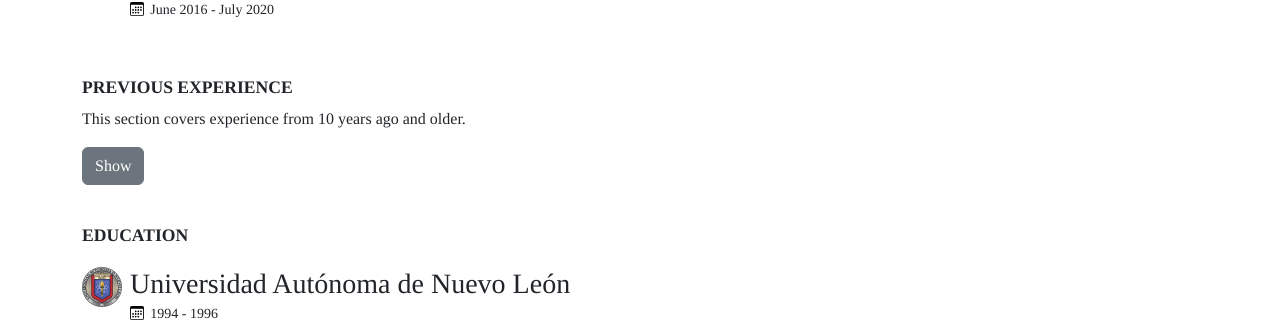
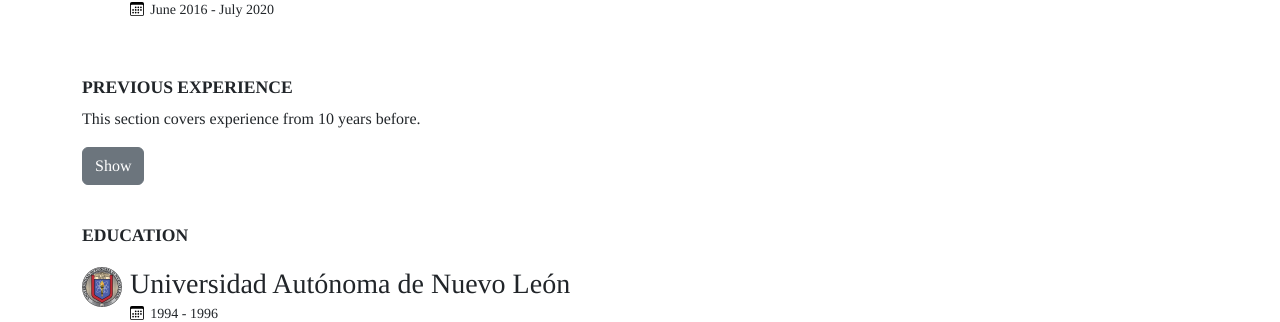
Before and after one commit to xmzio/resume, a Jekyll site: the page built from index.md, in a window 1280 px wide. Shown: the part 1911-2233 px from the top of the page. Built offline with Jekyll 4.4.1, drawn with Linux system fonts in a browser that asks for light colours; part of the change alters nothing that is shown.

Commit message:
Adds printable caption for previous experience section

```diff
--- a/index.md
+++ b/index.md
@@ -19,7 +19,8 @@ hero: |
 skillsSoft_caption:
 skillsTechnical_caption:
 experience_caption:
-experiencePrevious_caption: "This section covers experience from 10 years ago and older."
+experiencePrevious_caption: "This section covers experience from 10 years before."
+experiencePrevious_caption_print: "Please visit the online version of this document to see experience older than 10 years:"
 education_caption:
 last_modified_at: 2023-08-11
 ---
```
